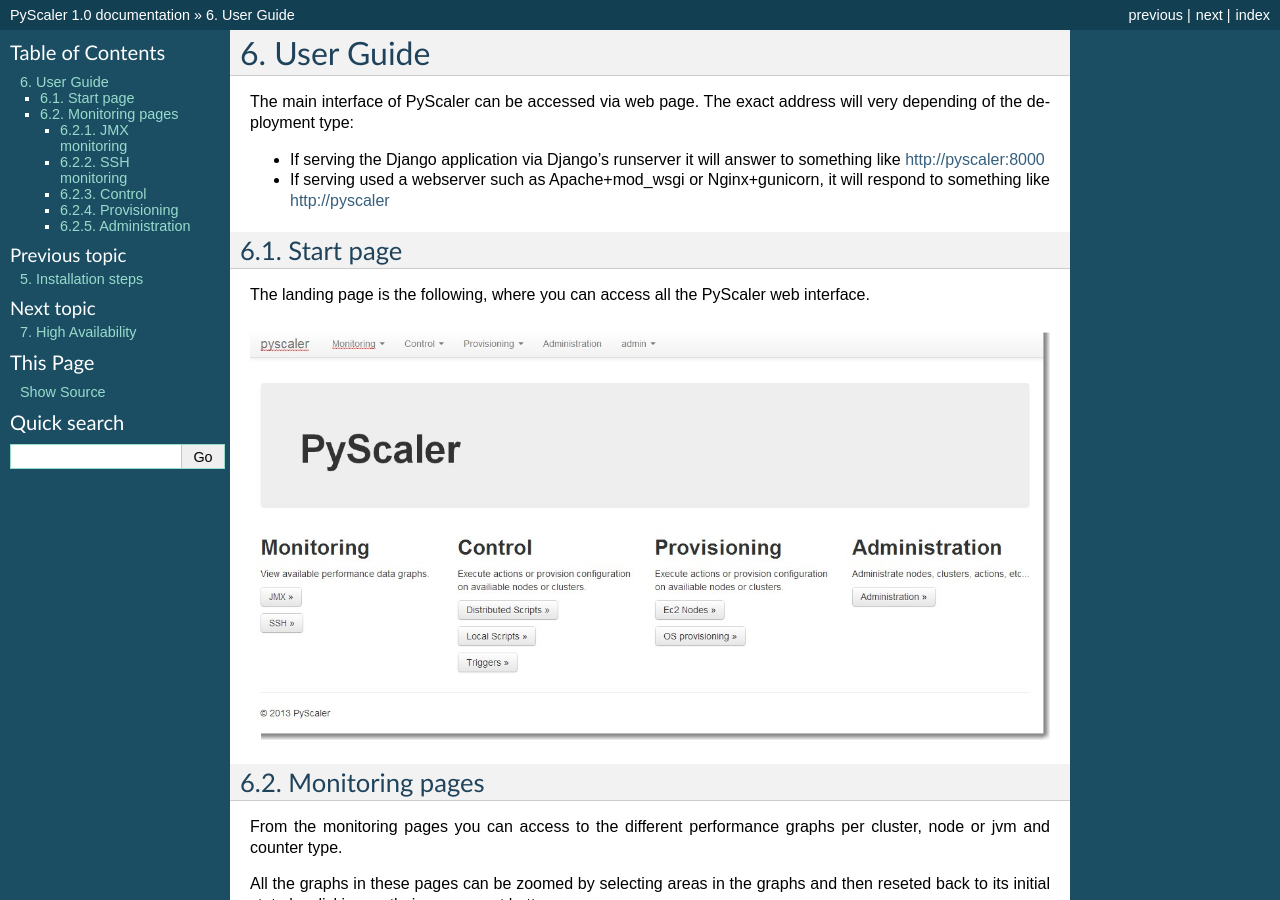
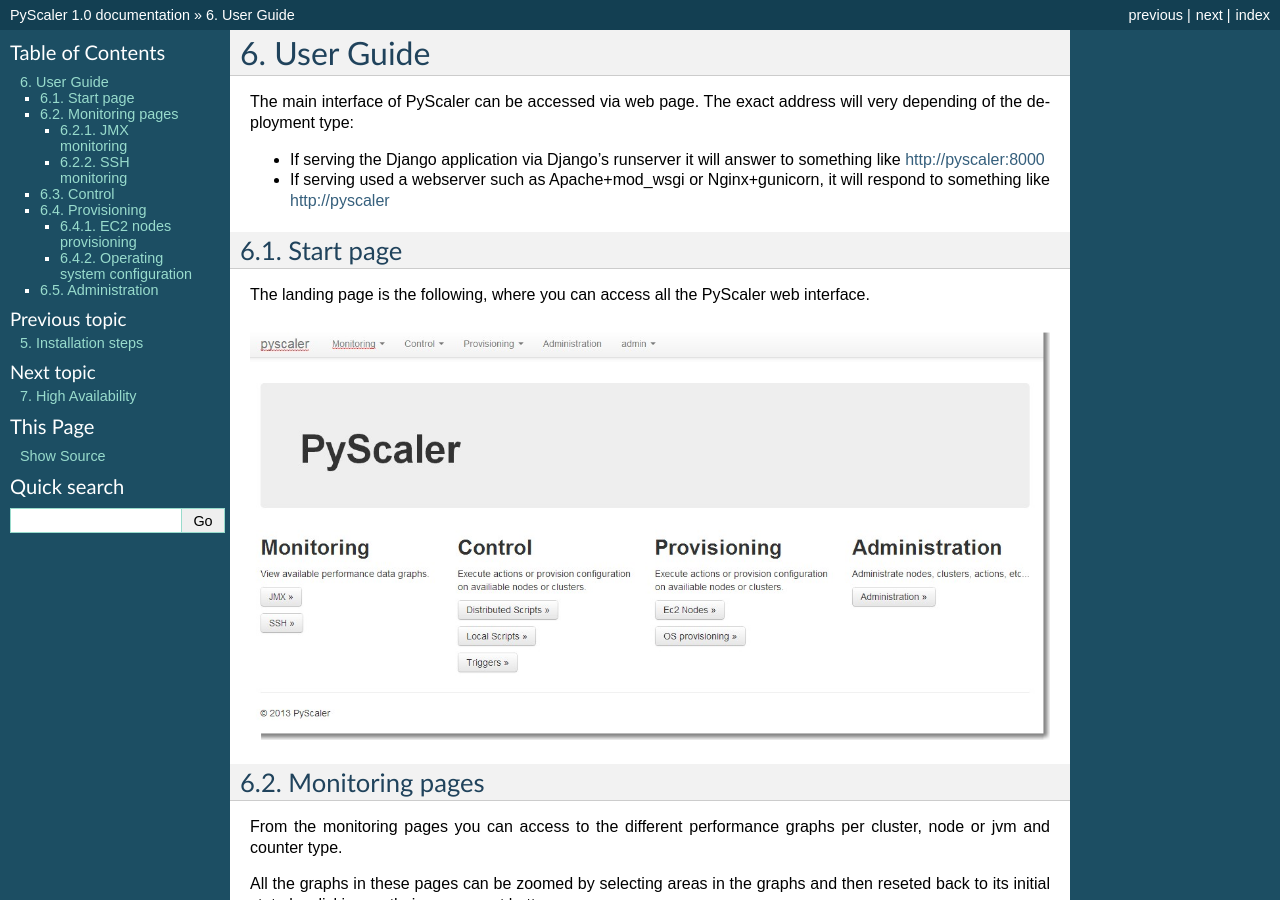
Before and after one commit to madrover/pyscaler, a Sphinx documentation site: the page built from docs/userguide.rst, in a window 1280 px wide and 900 px high. Built offline with Sphinx 7.4.7, drawn with Linux system fonts in a browser that asks for light colours; some of the changed text lies outside the part shown.

Commit message:
documentation update

```diff
--- a/docs/userguide.rst
+++ b/docs/userguide.rst
@@ -65,7 +65,7 @@
 .. image:: images/pyscalerSSHNode.png
 
 Control
-~~~~~~~~~~~~~~~~~~~~~~~~~~
+-----------------------
 
 - Execution of Distributed Scripts
 
@@ -83,9 +83,10 @@
 
 
 Provisioning
+-----------------------
+
+EC2 nodes provisioning
 ~~~~~~~~~~~~~~~~~~~~~~~~~~
-
-- EC2 nodes provisioning
 
 Can be accessed through the menu **Provisioning -> Ec2 Nodes**
 
@@ -93,8 +94,8 @@
 
 ----
 
-- Operating system configuration
-
+Operating system configuration
+~~~~~~~~~~~~~~~~~~~~~~~~~~
 Can be accessed through the menu **Provisioning -> OS configurations**
 
 .. image:: images/pyscalerOSConfiguration.png
@@ -102,7 +103,7 @@
 ----
 
 Administration
-~~~~~~~~~~~~~~~~~~~~~~~~~~
+-----------------------
 All these screens can be accessed through the menu **Administration**
 
 - Cluster administration
```
